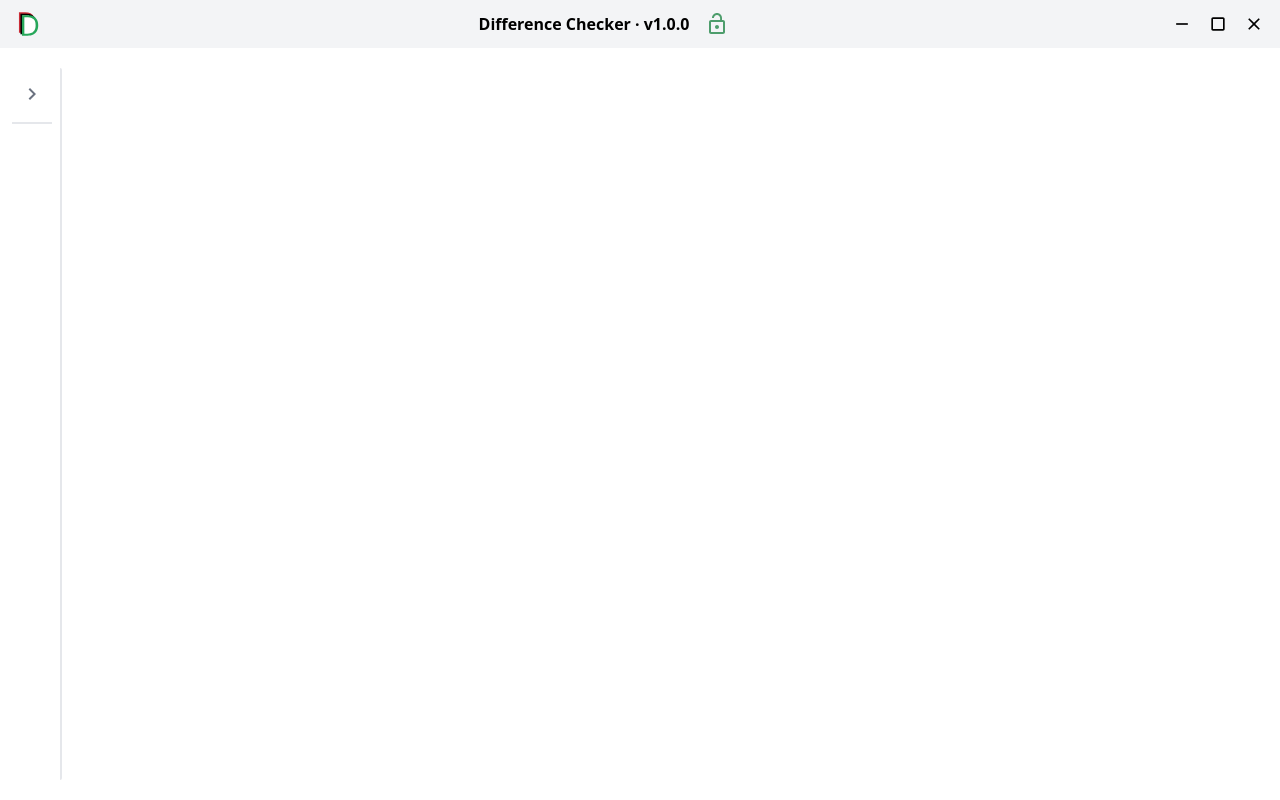
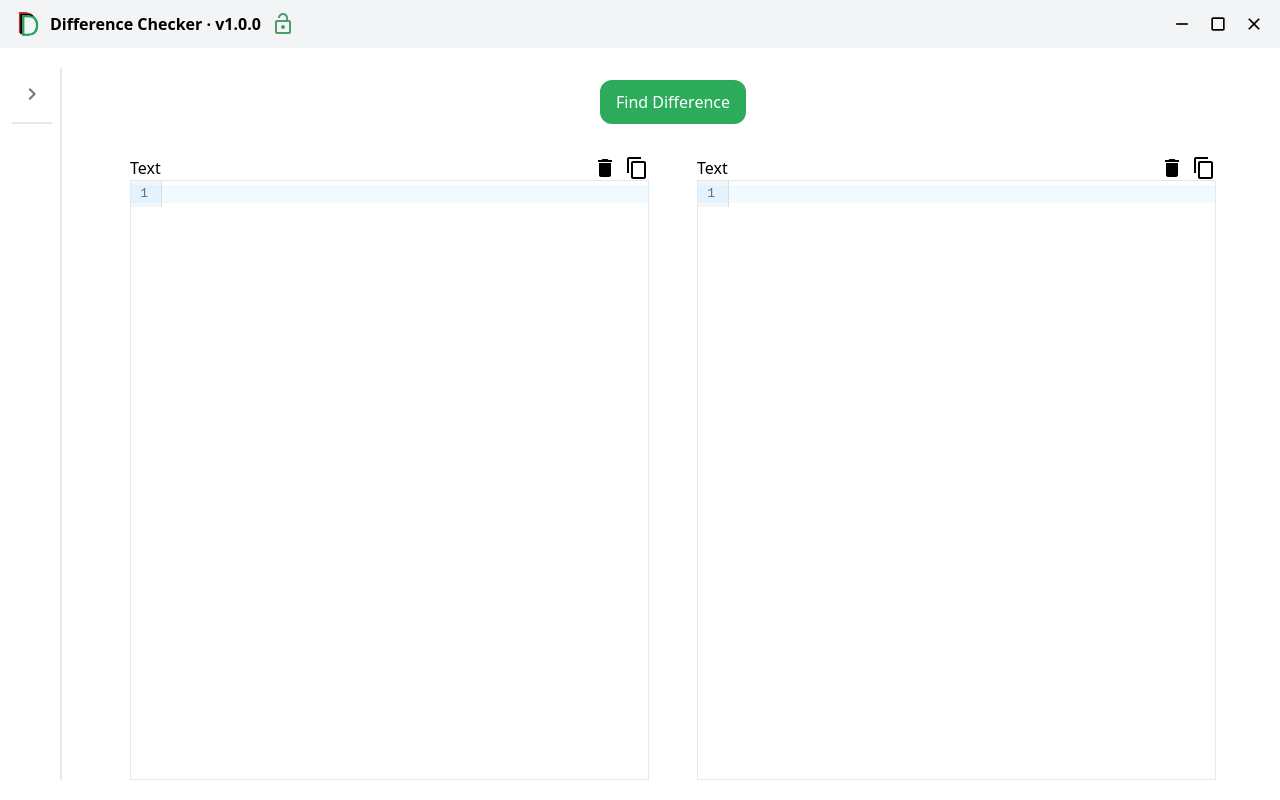
Before and after one commit to kevintsoii/Difference-Checker, a React (Create React App) app: page / in a window 1280 px wide. Built offline with nearby package versions, Linux system fonts and the light colour scheme.

Commit message:
add text areas

```diff
--- a/package.json
+++ b/package.json
@@ -20,6 +20,7 @@
     "@testing-library/jest-dom": "^5.17.0",
     "@testing-library/react": "^13.4.0",
     "@testing-library/user-event": "^13.5.0",
+    "@uiw/react-codemirror": "^4.23.0",
     "electron-store": "^10.0.0",
     "framer-motion": "^11.3.2",
     "react": "^18.3.1",
--- a/src/main.js
+++ b/src/main.js
@@ -11,7 +11,7 @@ function createWindow() {
   mainWindow = new BrowserWindow({
     width: 1400,
     height: 800,
-    minWidth: 700,
+    minWidth: 1000,
     minHeight: 600,
     frame: false,
     icon: path.join(process.cwd(), "public/logo.png"),
--- a/src/styles/index.css
+++ b/src/styles/index.css
@@ -7,6 +7,7 @@
   flex-direction: column;
   width: 100%;
   min-height: 100vh;
+  max-height: 100vh;
 
   -webkit-user-select: none;
   -ms-user-select: none;
--- a/src/ui/App.jsx
+++ b/src/ui/App.jsx
@@ -1,15 +1,33 @@
-import { useState, useEffect } from "react";
-import { Navigate } from "react-router-dom";
+import { useState } from "react";
 
 import Sidebar from "./Sidebar/Sidebar";
+import TextArea from "./TextArea/TextArea";
 
 function App() {
+  const [text1, setText1] = useState("");
+  const [text2, setText2] = useState("");
+
+  const findDifference = () => {
+    setText1("Hello World");
+  };
+
   return (
-    <>
-      <div className="flex flex-1">
-        <Sidebar />
+    <div className="flex flex-1 overflow-y-scroll">
+      <Sidebar />
+      <div className="flex flex-col flex-1 items-center pt-8 px-16">
+        <button
+          className="px-4 py-2.5 mb-8 rounded-xl bg-green-600/90 hover:bg-green-500 text-white font-medium active:scale-95"
+          onClick={findDifference}
+        >
+          Find Difference
+        </button>
+
+        <div className="flex items-center justify-center w-full gap-12">
+          <TextArea text={text1} onChangeFunction={setText1} />
+          <TextArea text={text2} onChangeFunction={setText2} />
+        </div>
       </div>
-    </>
+    </div>
   );
 }
 
--- a/src/ui/Sidebar/Sidebar.jsx
+++ b/src/ui/Sidebar/Sidebar.jsx
@@ -16,7 +16,7 @@ const Sidebar = () => {
   const transition = { duration: 0.5 };
 
   return (
-    <div className="flex flex-col my-5 mx-1 px-2 py-2 border-r-2 rounded-sm">
+    <div className="flex flex-col my-5 mx-1 px-2 py-2 border-r-2 rounded-sm max-h-[calc(100vh-88px)]">
       <div className="flex items-center justify-between text-gray-500 pb-3 border-b-2">
         {isOpen && (
           <motion.h1
@@ -40,7 +40,7 @@ const Sidebar = () => {
 
       <motion.div
         initial={initial}
-        animate={{ width: isOpen ? 250 : 0, opacity: isOpen ? 1 : 0 }}
+        animate={{ width: isOpen ? 225 : 0, opacity: isOpen ? 1 : 0 }}
         transition={transition}
         className="flex flex-col flex-1 overflow-hidden text-nowrap mt-3 gap-6 justify-between"
       >
--- /dev/null
+++ b/src/ui/TextArea/TextArea.jsx
@@ -0,0 +1,27 @@
+import CodeMirror from "@uiw/react-codemirror";
+
+import ContentCopyIcon from "@mui/icons-material/ContentCopy";
+import DeleteIcon from "@mui/icons-material/Delete";
+
+const TextArea = ({ text, onChangeFunction }) => {
+  return (
+    <div className="flex flex-col flex-1 items-center">
+      <div className="flex items-center justify-between w-full">
+        <h1>Text</h1>
+        <div className="flex gap-2">
+          <DeleteIcon />
+          <ContentCopyIcon />
+        </div>
+      </div>
+      <div className="flex w-full">
+        <CodeMirror
+          value={text}
+          onChange={(value) => onChangeFunction(value)}
+          className="flex-1 w-64 h-[75vh] border"
+        />
+      </div>
+    </div>
+  );
+};
+
+export default TextArea;
--- a/src/ui/TitleBar/TitleBar.jsx
+++ b/src/ui/TitleBar/TitleBar.jsx
@@ -2,7 +2,7 @@ import { useState } from "react";
 
 import Tooltip from "../util/Tooltip";
 
-import logo from "../../static/logo.svg";
+import logo from "../../static/logo.png";
 
 import CloseIcon from "@mui/icons-material/Close";
 import CropSquareIcon from "@mui/icons-material/CropSquare";
@@ -15,10 +15,9 @@ const TitleBar = () => {
 
   return (
     <header className="flex px-3 h-12 bg-gray-100 items-center justify-between">
-      <img src={logo} width={32} alt="logo" />
-
-      <div className="flex gap-3 items-center">
-        <h1 className="font-semibold">Difference Checker · v1.0.0</h1>
+      <div className="flex items-center">
+        <img src={logo} width={32} alt="logo" className="py-1.5" />
+        <h1 className="font-semibold mx-1.5">Difference Checker · v1.0.0</h1>
 
         <Tooltip text="Always on Top">
           <button
```
Also changed, not shown: src/static/logo.png (renamed from public/logo.png), 1 other file (tests, documents, lock files or other folders).
